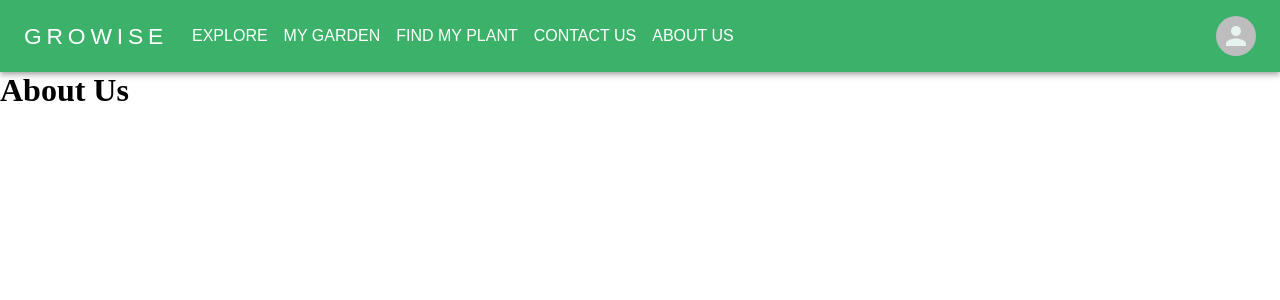
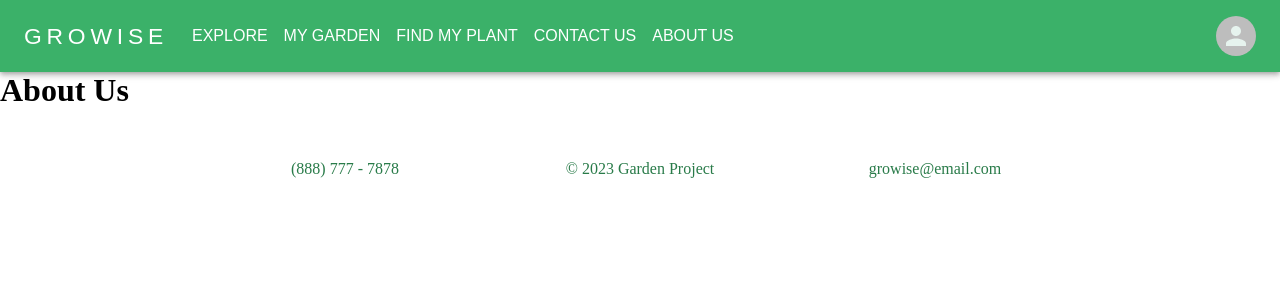
Before and after one commit to JRummy93/garden-project, a Next.js app: page /about in a window 1280 px wide. Shown: the top 300 px of the page. Built offline with nearby package versions, Linux system fonts and the light colour scheme.

Commit message:
added footer to all pages

```diff
--- a/src/pages/about/index.js
+++ b/src/pages/about/index.js
@@ -1,5 +1,6 @@
 import { useRouter } from "next/router";
 import Navbar from "../../components/Navbar";
+import Footer from "../../components/Footer";
 
 const About = () => {
   const router = useRouter();
@@ -8,6 +9,7 @@ const About = () => {
     <>
       <Navbar />
       <h1>About Us</h1>
+      <Footer />
     </>
   );
 };
--- a/src/pages/contact/index.js
+++ b/src/pages/contact/index.js
@@ -1,5 +1,6 @@
 import { useRouter } from "next/router";
 import Navbar from "../../components/Navbar";
+import Footer from "../../components/Footer";
 
 const Contact = () => {
     const router = useRouter();
@@ -8,6 +9,7 @@ const Contact = () => {
         <>
         <Navbar />
         <h1>Contact</h1>
+        <Footer />
         </>
     );
 }
--- a/src/pages/explore/index.js
+++ b/src/pages/explore/index.js
@@ -3,6 +3,7 @@ import Head from 'next/head';
 import makePerenualAPIRequest from '../api/explore';
 import PlantSearch from '@/components/PlantSearch';
 import Navbar from "../../components/Navbar";
+import Footer from "../../components/Footer";
 
 
 export const getStaticProps = async () => {
@@ -50,6 +51,7 @@ export const getStaticProps = async () => {
             <p>No data available</p>
           )}
         </main>
+        <Footer />
       </>
     );
   };
--- a/src/pages/find-my-plant/index.js
+++ b/src/pages/find-my-plant/index.js
@@ -1,5 +1,6 @@
 import { useRouter } from "next/router";
 import Navbar from "../../components/Navbar";
+import Footer from "../../components/Footer";
 
 const FindMyPlant = () => {
     const router = useRouter();
@@ -8,6 +9,7 @@ const FindMyPlant = () => {
         <>
         <Navbar />
         <h1>Find My Plant</h1>
+        <Footer />
         </>
     );
 }
--- a/src/pages/index.js
+++ b/src/pages/index.js
@@ -64,6 +64,7 @@ export default function Home() {
         </Grid>
       </Grid>
     </Box>
+      <Footer />
     </>
   );
 }
--- a/src/pages/my-garden/index.js
+++ b/src/pages/my-garden/index.js
@@ -1,5 +1,6 @@
 import { useRouter } from "next/router";
 import Navbar from "../../components/Navbar";
+import Footer from "../../components/Footer";
 
 const MyGarden = () => {
     const router = useRouter();
@@ -8,6 +9,7 @@ const MyGarden = () => {
         <>
         <Navbar />
         <h1>My Garden</h1>
+        <Footer />
         </>
     );
 };
--- a/src/styles/global.css
+++ b/src/styles/global.css
@@ -43,5 +43,5 @@
 /* Footer */
 .footer {
   text-align: center;
-  padding: 20px;
+  padding: 50px;
 }
```
